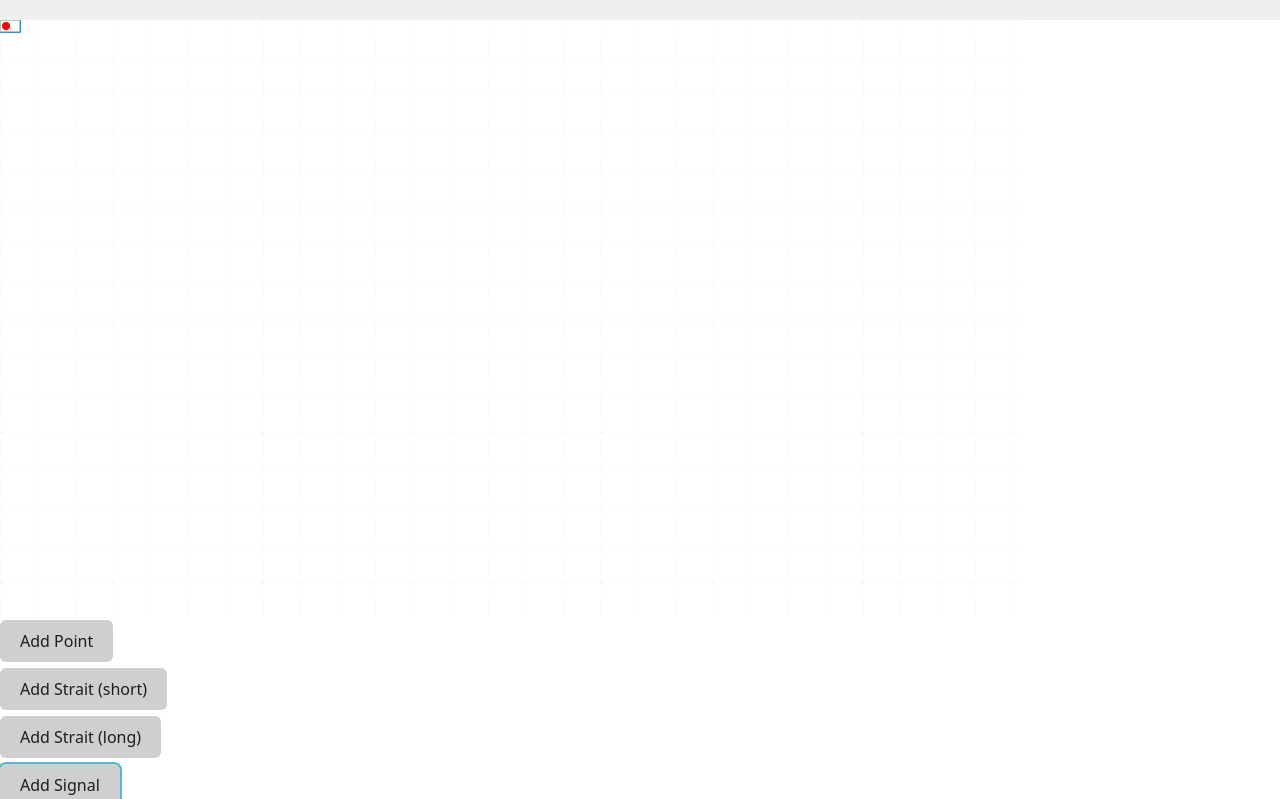
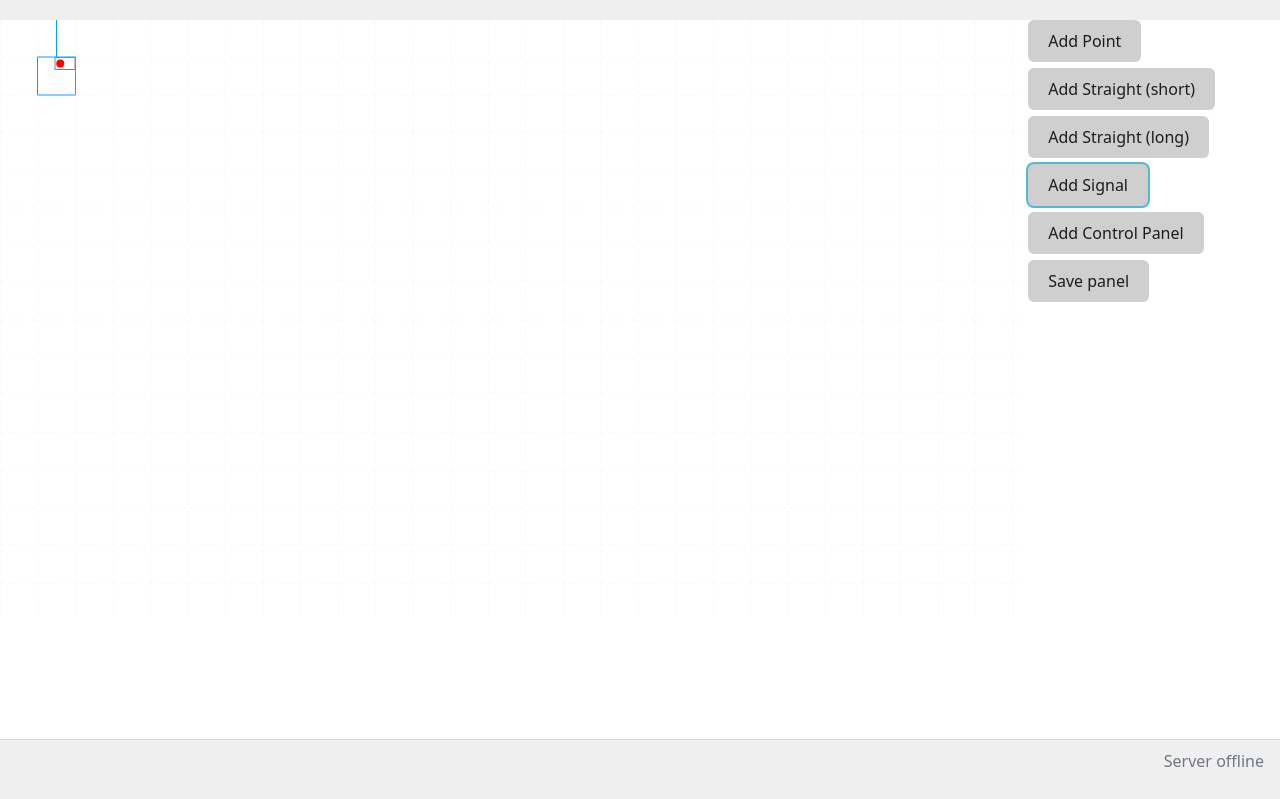
Before and after one commit to davetaz/elite-xpressnet, a plain HTML site: page client/panelBuilder.html in a window 1280 px wide. Both pictures are taken after a click on the button "Add Signal". Shown: the top 799 px of the page. Drawn offline with nearby package versions, Linux system fonts and the light colour scheme.

Commit message:
Now saves to the server

```diff
--- a/client/js/panelBuilder.js
+++ b/client/js/panelBuilder.js
@@ -1,14 +1,16 @@
 let backgroundColor = "white";
+let panelId = "";
 let stage = {};
 let layer = {};
+let panelData = {};
 let transformer = {};
-let elements = [];
 var blockSnapSize = 37.5;
 // Call createKonvaStage when the page is fully loaded
 document.addEventListener("DOMContentLoaded", function () {
     stage = createKonvaStage();
     const layer = stage.getLayers()[0];
     addTransformer(stage,layer);
+    loadStage();
 });
 
 function createKonvaStage() {
@@ -47,7 +49,6 @@ function createKonvaStage() {
     return stage;
 }
 
-// Add the transformer
 function addTransformer(stage,layer) {
       transformer = new Konva.Transformer();
       layer.add(transformer);
@@ -326,6 +327,7 @@ function createPoint(point) {
         draggable: true,
         name: point.name,
         type: point.type,
+        save: true,
         switched: point.switched,
         vflip: point.vflip,
         hflip: point.hflip
@@ -392,11 +394,10 @@ function createPoint(point) {
     group.add(entryLine);
     group.add(mainShape);
     group = setPointDirection(group,point.switched);
-    console.log(group);
     return group;
 }
 
-function createStrait(element) {
+function createStraight(element) {
     let group = new Konva.Group({
         x: element.x,
         y: element.y,
@@ -406,6 +407,7 @@ function createStrait(element) {
         draggable: true,
         name: element.name,
         type: element.type,
+        save: true,
     });
     if (element.rotation) {
       group.rotation(element.rotation);
@@ -448,30 +450,55 @@ function createStrait(element) {
 }
 
 function createSignal(signal) {
+    signal.radius = 8;
     const group = new Konva.Group({
-        width: signal.width,
-        height: signal.height,
+        x: signal.x,
+        y: signal.y,
+        width: blockSnapSize,
+        height: blockSnapSize,
+        rotation: signal.rotation,
+        vflip: signal.vflip,
+        hflip: signal.hflip,
         draggable: true,
         name: signal.name,
         type: signal.type,
+        color: signal.color,
+        save: true,
     });
-
+    if (signal.rotation) {
+      group.rotation(signal.rotation);
+    }
+    if (signal.vflip) {
+      group.offsetY(group.height());
+      group.scaleY(-group.scaleY());
+    }
+    if (signal.hflip) {
+      group.offsetX(group.width());
+      group.scaleX(-group.scaleX());
+    }
     // Draw the signal's box (rectangle)
     const rect = new Konva.Rect({
-        x: signal.x,
-        y: signal.y,
+        width: blockSnapSize,
+        height: blockSnapSize,
+        name: 'selector',
+    });
+    group.add(rect);
+    // Draw the signal's box (rectangle)
+    const outline = new Konva.Rect({
+      x: blockSnapSize - (signal.radius * 2.5),
+      y: 0,
       width: signal.radius * 2.5,
       height: signal.radius * 1.5,
       stroke: 'gray', // Outline color for the box
       strokeWidth: 1,
-        name: 'selector',
+      name: 'outline',
     });
-    group.add(rect);
+    group.add(outline);
 
     // Draw the left circle
     const leftCircle = new Konva.Circle({
-        x: signal.x + signal.radius / 2 + 2,
-        y: signal.y + signal.radius - 2,
+        x: (blockSnapSize / 2) + (signal.radius / 2),
+        y: (signal.radius / 2) + 2,
         radius: signal.radius / 2,
         fill: (signal.color == "red" || signal.color == "yellow" || signal.color == "dyellow") ? signal.color : '',
     });
@@ -479,8 +506,8 @@ function createSignal(signal) {
 
     // Draw the right circle
     const rightCircle = new Konva.Circle({
-        x: signal.x + signal.radius * 2 - 2,
-        y: signal.y + signal.radius / 2 + 2.2,
+        x: (blockSnapSize / 2) + (signal.radius * 2) - 3,
+        y: (signal.radius / 2) + 2.2,
         radius: signal.radius / 2,
         fill: (signal.color == "green" || signal.color == "dyellow") ? signal.color : '',
     });
@@ -489,7 +516,10 @@ function createSignal(signal) {
     return group;
 }
 
-// Function to add a new point
+function createControlPanel(connectedElement) {
+// TODO
+}
+
 function addPoint() {
     const point = {
         x: blockSnapSize,
@@ -504,10 +534,9 @@ function addPoint() {
     element = createPoint(point);
     layer.add(element);
     updateTransformer(stage);
-    elements.push(point);
 }
 
-function addStrait(length) {
+function addStraight(length) {
     let width = blockSnapSize * 2;
     if (length == "long") {
         width = width * 2;
@@ -517,24 +546,19 @@ function addStrait(length) {
         y:blockSnapSize,
         width: width,
         height: blockSnapSize,
-        type: "strait",
+        type: "straight",
         name: "shape",
         draggable: true,
     };
-    element = createStrait(striat);
+    element = createStraight(striat);
     layer.add(element);
     updateTransformer(stage);
-    elements.push(striat);
 }
 
 function addSignal(color) {
-    let radius = 8;
     const signal = {
-        x:0,          // X-coordinate of the signal's center
-        y:0,          // Y-coordinate of the signal's center
-        height: radius * 1.5,
-        width: radius * 2.5,
-        radius: radius,      // Radius of the signal
+        x:blockSnapSize,          // X-coordinate of the signal's center
+        y:blockSnapSize,          // Y-coordinate of the signal's center
         color: color,  // Color of the signal (you can change this)
         type: "signal",
         name: "shape",
@@ -542,43 +566,113 @@ function addSignal(color) {
     element = createSignal(signal);
     layer.add(element);
     updateTransformer(stage);
-    elements.push(signal);
+}
+
+function showLogMessage(message) {
+  const logElement = document.getElementById('log');
+  logElement.innerText = message;
+  setTimeout(() => {
+    logElement.innerText = ''; // Clear message after 5 seconds
+  }, 5000);
+}
+
+function addControlElement() {
+  const selectedShapes = transformer.nodes();
+  if (selectedShapes.length == 0) {
+    showLogMessage("ERROR: Please select a point or signal");
+    return;
+  }
+  if (selectedShapes.length > 1) {
+    showLogMessage("ERROR: More than one element selected");
+    return;
+  }
+  const element = selectedShapes[0];
+  if (element.attrs.type !== "point" && element.attrs.type !== "signal") {
+    showLogMessage("ERROR: No way of adding a controller for " + element.attrs.type);
+    return;
+  }
+  createControlPanel(element);
 }
 
 function saveStage() {
-  var json = stage.toJSON();
-  console.log(json);
-  localStorage.setItem('stageData', JSON.stringify(json));
+  panelData.elements = [];
+  layer.children.forEach(function(shapeData) {
+    if (shapeData.attrs.save) {
+      panelData.elements.push(shapeData.attrs);
+    }
+  });
+  // Check if panelId is not null or undefined
+  if (panelId) {
+    // Get the server from localStorage
+    const server = localStorage.getItem('dctDCC-Server');
+
+    // Make a PUT request to update panel data
+    fetch(`//${server}/panel/${panelId}`, {
+        method: 'PUT',
+        headers: {
+            'Content-Type': 'application/json',
+        },
+        body: JSON.stringify(panelData),
+      })
+      .then(response => {
+          if (!response.ok) {
+              throw new Error('Network response was not ok');
+          }
+          return response.json();
+      })
+      .then(data => {
+        showLogMessage('Panel data updated successfully');
+      })
+      .catch(error => {
+          showLogMessage(`Error updating panel data: ${error}`);
+      });
+  } else {
+      // Show error message if panelId is not found in the URL
+      showLogMessage(`Panel ID not found in the URL`);
+  }
+}
+
+function getQueryParam(name) {
+  const urlParams = new URLSearchParams(window.location.search);
+  return urlParams.get(name);
 }
 
 function loadStage() {
-  var savedData = localStorage.getItem('stageData');
-  if (savedData) {
-    var stageData = JSON.parse(JSON.parse(savedData));
+  // Get the panelId query parameter from the URL
+  panelId = getQueryParam('panelId');
 
-    // Clear existing children of the layer
-    //layer.destroyChildren();
+  // Check if panelId is not null or undefined
+  if (panelId) {
+      // Get the server from localStorage
+      const server = localStorage.getItem('dctDCC-Server');
 
-    // Iterate over each layer in the saved JSON data
-    stageData.children.forEach(function(layerData) {
-      // Iterate over each shape in the layer data
-      layerData.children.forEach(function(shapeData) {
+      // Make a GET request using panelId and server
+      $.get(`//${server}/panel/${panelId}`, function (data) {
+          // Handle the response data here
+          panelData = data;
+          if (panelData.elements) {
+            const elements = panelData.elements;
+            elements.forEach(function(shapeData) {
               // Create a new shape with the shape data
-        if (shapeData.attrs.type == "point") {
-          var point = createPoint(shapeData.attrs);
+              if (shapeData.type == "point") {
+                var point = createPoint(shapeData);
                 layer.add(point);
               }
-        if (shapeData.attrs.type == "strait") {
-          var element = createStrait(shapeData.attrs);
+              if (shapeData.type == "straight") {
+                var element = createStraight(shapeData);
+                layer.add(element);
+              }
+              if (shapeData.type == "signal") {
+                var element = createSignal(shapeData);
                 layer.add(element);
               }
             });
-    });
-
             // Draw the layer
             layer.draw();
             updateTransformer(stage);
+          }
+      });
   } else {
-    console.log("No saved data found.");
+      console.error('No saved data found');
   }
 }
--- a/client/panelBuilder.html
+++ b/client/panelBuilder.html
@@ -21,12 +21,14 @@
     </nav>
 
     <section class="content">
-        <div id="trackCanvas" style="width:1024px; height:600px;"></div>
+        <div id="trackCanvas" style="width:1024px; height:600px; display: inline-block;"></div>
         <buttons style="vertical-align: top; width: 200px; height: 400px; display: inline-block;">
             <button id="addLHup" onclick="addPoint()">Add Point</button>
-            <button id="addStraitShort" onclick="addStrait('short')">Add Strait (short)</button>
-            <button id="addStraitLong" onclick="addStrait('long')">Add Strait (long)</button>
+            <button id="addStraightShort" onclick="addStraight('short')">Add Straight (short)</button>
+            <button id="addStraightLong" onclick="addStraight('long')">Add Straight (long)</button>
             <button id="addSignal" onclick="addSignal('red')">Add Signal</button><br/>
+            <button id="addControlElement" onclick="addControlElement()">Add Control Panel</button><br/>
+            <button id="savePanel" onclick="saveStage()">Save panel</button><br/>
         </buttons>
     </section>
 
```
Lines whose indentation alone changed are shown as unchanged.
